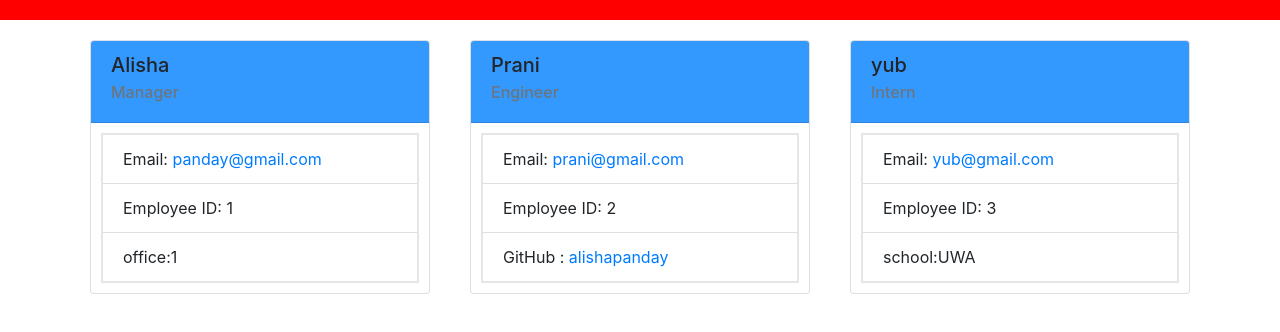
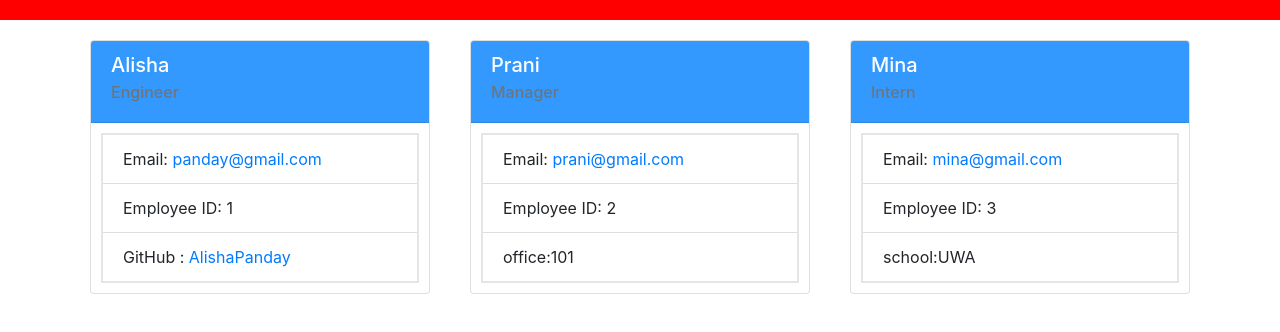
Before and after one commit to AlishaPanday/Team-Profile-Generator, a website: page dist/index.html in a window 1280 px wide. Shown: the part 108-440 px from the top of the page. Drawn offline with nearby package versions, Linux system fonts and the light colour scheme.

Commit message:
generated index page

```diff
--- a/dist/index.html
+++ b/dist/index.html
@@ -28,13 +28,13 @@
 
          <div class="card col" style="width: 18rem;">
          <div class="card-body card-header">
-             <h5 class="card-title">Alisha</h5>
-             <h6 class="card-subtitle mb-2 text-muted">Manager</h6>
+             <h5 class="card-title">Alisha </h5>
+             <h6 class="card-subtitle mb-2 text-muted">Engineer</h6>
          </div>
          <ul class="list-group list-group-flush">
              <li class="list-group-item">Email: <a href=mailto:panday@gmail.com>panday@gmail.com</a></li>
              <li class="list-group-item">Employee ID: 1</li>
-             <li class="list-group-item"> office:1</li>
+             <li class="list-group-item"> GitHub : <a href = 'https://www.github.com/AlishaPanday'> AlishaPanday</a></li>
 
 
          </ul>
@@ -42,23 +42,23 @@
          <div class="card col" style="width: 18rem;">
          <div class="card-body card-header">
              <h5 class="card-title">Prani</h5>
-             <h6 class="card-subtitle mb-2 text-muted">Engineer</h6>
+             <h6 class="card-subtitle mb-2 text-muted">Manager</h6>
          </div>
          <ul class="list-group list-group-flush">
              <li class="list-group-item">Email: <a href=mailto:prani@gmail.com>prani@gmail.com</a></li>
              <li class="list-group-item">Employee ID: 2</li>
-             <li class="list-group-item"> GitHub : <a href = 'https://www.github.com/alishapanday'> alishapanday</a></li>
+             <li class="list-group-item"> office:101</li>
 
 
          </ul>
          </div>
          <div class="card col" style="width: 18rem;">
          <div class="card-body card-header">
-             <h5 class="card-title">yub</h5>
+             <h5 class="card-title">Mina</h5>
              <h6 class="card-subtitle mb-2 text-muted">Intern</h6>
          </div>
          <ul class="list-group list-group-flush">
-             <li class="list-group-item">Email: <a href=mailto:yub@gmail.com>yub@gmail.com</a></li>
+             <li class="list-group-item">Email: <a href=mailto:mina@gmail.com>mina@gmail.com</a></li>
              <li class="list-group-item">Employee ID: 3</li>
              <li class="list-group-item"> school:UWA</li>
 
--- a/dist/style.css
+++ b/dist/style.css
@@ -27,6 +27,14 @@ body{
     background: rgb(51,153,255)
 }
 
+.card-title {
+    color:white;
+}
+
+.text-muted {
+    color:white;
+}
+
 .list-group{
     margin: 10px;
     border: solid 2px rgba(128, 128, 128, 0.205);
```
